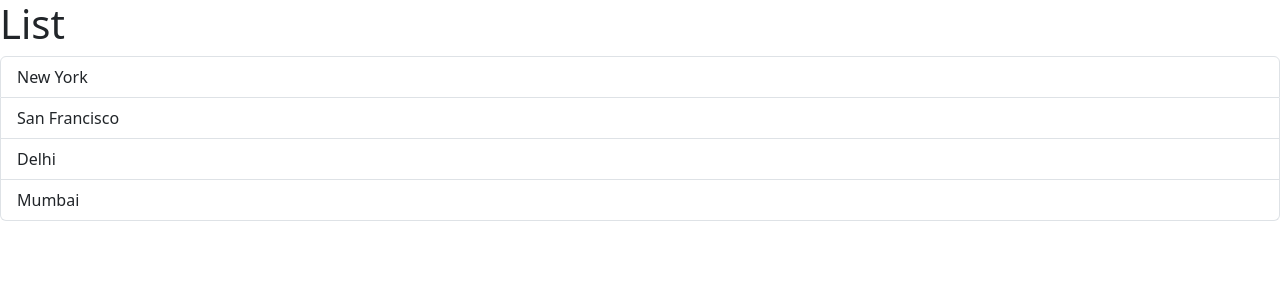
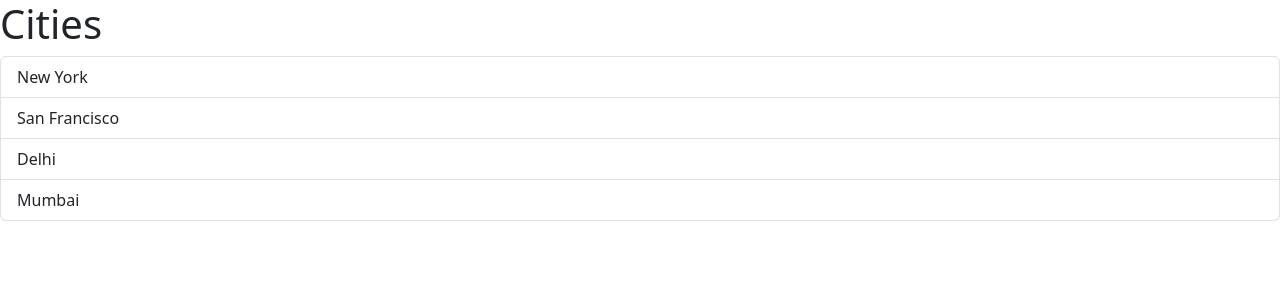
Before and after one commit to sarthakgupta072/react-app-mosh-yt, a React (Vite) app: page / in a window 1280 px wide. Shown: the top 300 px of the page. Built offline with nearby package versions, Linux system fonts and the light colour scheme.

Commit message:
use props

```diff
--- a/src/App.tsx
+++ b/src/App.tsx
@@ -1,9 +1,12 @@
 import ListGroup from "./components/ListGroup"
 
 function App() {
-  return <div>
-    <ListGroup></ListGroup>
-  </div>
+  let items = ["New York", "San Francisco", "Delhi", "Mumbai"]
+  return (
+    <div>
+      <ListGroup heading='Cities' items={items} />
+    </div>
+  )
 }
 
 export default App
--- a/src/components/ListGroup.tsx
+++ b/src/components/ListGroup.tsx
@@ -1,13 +1,16 @@
 import { useState } from "react"
 
-function ListGroup() {
-  let items = ["New York", "San Francisco", "Delhi", "Mumbai"]
+interface Props {
+  items: string[]
+  heading: string
+}
 
+function ListGroup({ items, heading }: Props) {
   const [selectedIndex, setSelectedIndex] = useState(-1)
 
   return (
     <>
-      <h1>List</h1>
+      <h1>{heading}</h1>
       {items.length === 0 && <p>No Items Found</p>}
       <ul className='list-group'>
         {items.map((item, index) => (
```
